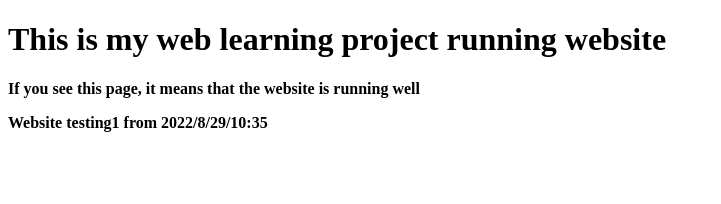
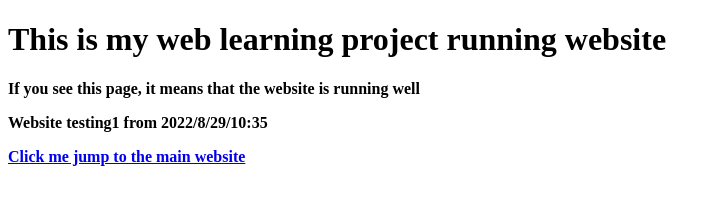
Before and after one commit to yuxiaoblog/project.techangi.top, a plain HTML site: page index.html in a window 1280 px wide. Shown: the whole page, without its empty margins (0-721 px from the left). Drawn offline with Linux system fonts and the light colour scheme.

Commit message:
Update index.html

```diff
--- a/index.html
+++ b/index.html
@@ -10,5 +10,6 @@
     <h1>This is my web learning project running website</h1>
     <h4>If you see this page, it means that the website is running well</4>
     <p>Website testing1 from 2022/8/29/10:35</p>
+    <a href="https://www.techangi.top/">Click me jump to the main website</a>
 </body>
 </html>
```
